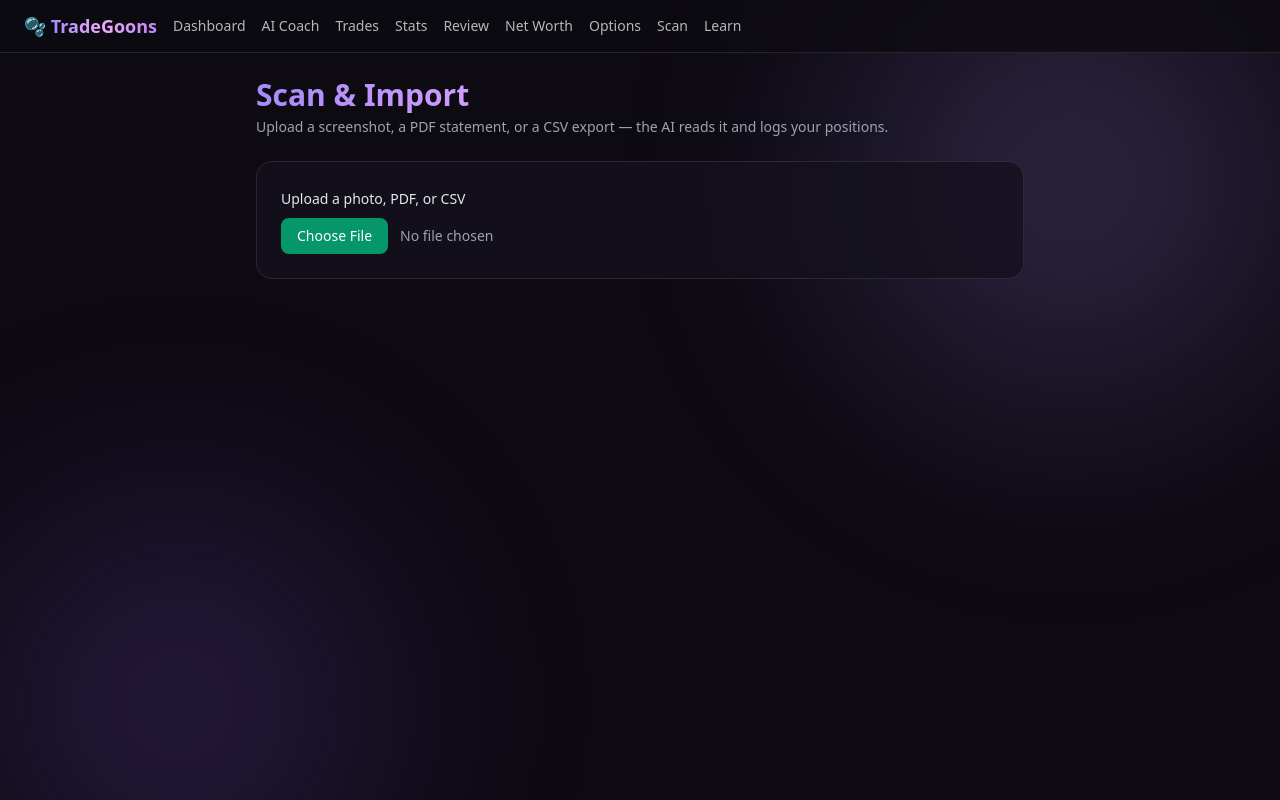
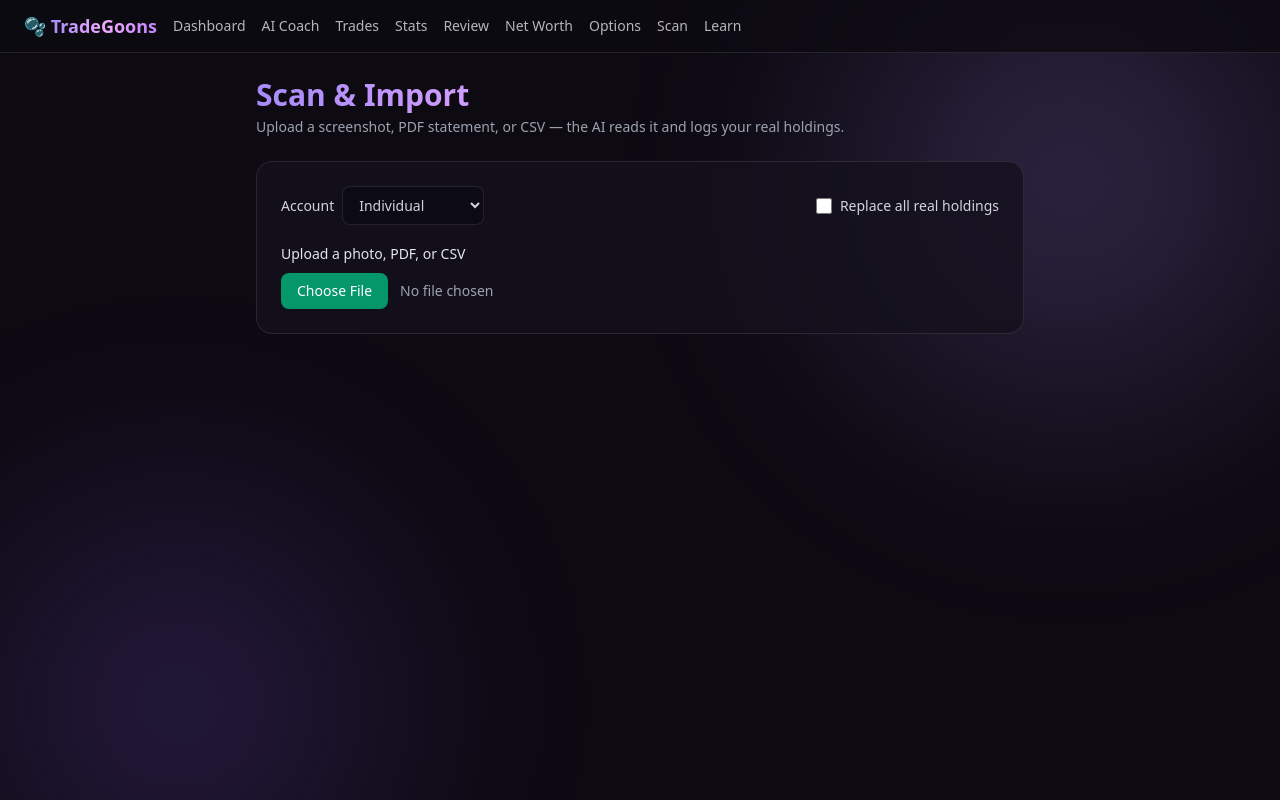
Before and after one commit to asoracca/tradejournal, a Next.js app: page /scan in a window 1280 px wide. Built offline with nearby package versions, Linux system fonts and the light colour scheme.

Commit message:
account types (Roth/Individual) + clean-replace rescan

```diff
--- a/app/api/trades/[id]/route.ts
+++ b/app/api/trades/[id]/route.ts
@@ -2,6 +2,7 @@ import { NextRequest, NextResponse } from "next/server";
 import { prisma } from "../../../../lib/db";
 
 const numOrNull = (v: unknown) => (v == null || v === "" ? null : Number(v));
+const dateOrNull = (v: unknown) => { if (!v) return null; const d = new Date(String(v)); return isNaN(d.getTime()) ? null : d; };
 
 export async function GET(_req: NextRequest, { params }: { params: { id: string } }) {
   const trade = await prisma.trade.findUnique({ where: { id: params.id }, include: { aiComment: true } });
@@ -20,7 +21,9 @@ export async function PATCH(req: NextRequest, { params }: { params: { id: string
   if (body.exitPrice !== undefined) data.exitPrice = numOrNull(body.exitPrice);
   if (body.stopLoss !== undefined) data.stopLoss = numOrNull(body.stopLoss);
   if (body.target !== undefined) data.target = numOrNull(body.target);
+  if (body.tradeDate !== undefined) data.tradeDate = dateOrNull(body.tradeDate);
   if (body.mode !== undefined) data.mode = body.mode === "REAL" ? "REAL" : "PAPER";
+  if (body.account !== undefined) data.account = body.account || "Individual";
   if (body.status !== undefined) data.status = body.status;
   if (body.optionType !== undefined) data.optionType = body.optionType || null;
   if (body.strike !== undefined) data.strike = body.strike ? Number(body.strike) : null;
--- a/app/api/trades/route.ts
+++ b/app/api/trades/route.ts
@@ -15,13 +15,14 @@ export async function POST(req: NextRequest) {
   const ticker = String(body.ticker).toUpperCase();
   const type = body.type, side = body.side;
   const mode = body.mode === "REAL" ? "REAL" : "PAPER";
+  const account = body.account || "Individual";
   const qty = Number(body.quantity), entry = Number(body.entryPrice);
   const optionType = body.optionType ?? null;
   const strike = body.strike ? Number(body.strike) : null;
   const expiration = body.expiration ?? null;
 
   const existing = await prisma.trade.findFirst({
-    where: { ticker, type, side, mode, status: "OPEN", ...(type === "OPTION" ? { optionType, strike, expiration } : {}) },
+    where: { ticker, type, side, mode, account, status: "OPEN", ...(type === "OPTION" ? { optionType, strike, expiration } : {}) },
   });
 
   if (existing) {
@@ -44,7 +45,7 @@ export async function POST(req: NextRequest) {
 
   const trade = await prisma.trade.create({
     data: {
-      ticker, type, side, mode, quantity: qty, entryPrice: entry,
+      ticker, type, side, mode, account, quantity: qty, entryPrice: entry,
       stopLoss: numOrNull(body.stopLoss), target: numOrNull(body.target), tradeDate: dateOrNull(body.tradeDate),
       optionType, strike, expiration,
       strategy: body.strategy ?? null, notes: body.notes ?? null, emotion: body.emotion ?? null, rulesFollowed: body.rulesFollowed ?? true,
--- a/app/scan/page.tsx
+++ b/app/scan/page.tsx
@@ -2,7 +2,9 @@
 
 import { useState, type ChangeEvent } from "react";
 
-type Pos = { ticker: string; type: string; side: string; quantity: number; entryPrice: number };
+type Pos = { ticker: string; type: string; side: string; quantity: number; entryPrice: number; tradeDate?: string | null };
+type T = { id: string; mode: string; status: string };
+const ACCOUNTS = ["Individual", "Roth IRA", "Traditional IRA", "401k", "Other"];
 
 function resizeImage(file: File): Promise<{ base64: string; dataUrl: string }> {
   return new Promise((resolve, reject) => {
@@ -28,7 +30,6 @@ function resizeImage(file: File): Promise<{ base64: string; dataUrl: string }> {
     reader.readAsDataURL(file);
   });
 }
-
 function readBase64(file: File): Promise<string> {
   return new Promise((resolve, reject) => {
     const r = new FileReader();
@@ -45,6 +46,8 @@ export default function ScanPage() {
   const [preview, setPreview] = useState<string | null>(null);
   const [fileName, setFileName] = useState<string | null>(null);
   const [added, setAdded] = useState(0);
+  const [account, setAccount] = useState("Individual");
+  const [replaceAll, setReplaceAll] = useState(false);
 
   async function handleFile(e: ChangeEvent<HTMLInputElement>) {
     const file = e.target.files?.[0];
@@ -63,14 +66,12 @@ export default function ScanPage() {
       } else if (name.endsWith(".csv") || name.endsWith(".txt") || file.type.includes("csv") || file.type.startsWith("text/")) {
         setFileName(file.name);
         payload = { text: await file.text() };
-      } else {
-        throw new Error("Unsupported file type. Upload an image, PDF, or CSV.");
-      }
+      } else { throw new Error("Unsupported file type. Upload an image, PDF, or CSV."); }
       const res = await fetch("/api/scan", { method: "POST", headers: { "Content-Type": "application/json" }, body: JSON.stringify(payload) });
       const data = await res.json();
       if (!res.ok) throw new Error(data.error || "Scan failed");
       setPositions(Array.isArray(data.positions) ? data.positions : []);
-      if (!data.positions || data.positions.length === 0) setError("Couldn't read any positions from that file. For a PDF use the holdings page; for a screenshot make it clear and close.");
+      if (!data.positions || data.positions.length === 0) setError("Couldn't read any positions. For a PDF use the holdings page; for a screenshot make it clear and close.");
     } catch (err) { setError((err as Error).message); }
     finally { setBusy(false); }
   }
@@ -84,8 +85,13 @@ export default function ScanPage() {
     setBusy(true); setError(null);
     let count = 0;
     try {
+      if (replaceAll) {
+        const all = await (await fetch("/api/trades")).json();
+        const realOpen = (Array.isArray(all) ? all : []).filter((t: T) => t.mode === "REAL" && t.status === "OPEN");
+        for (const t of realOpen) await fetch("/api/trades/" + t.id, { method: "DELETE" });
+      }
       for (const p of positions) {
-        const res = await fetch("/api/trades", { method: "POST", headers: { "Content-Type": "application/json" }, body: JSON.stringify({ ...p, mode: "REAL", replace: true, strategy: "Imported", notes: "Imported from file" }) });
+        const res = await fetch("/api/trades", { method: "POST", headers: { "Content-Type": "application/json" }, body: JSON.stringify({ ...p, mode: "REAL", account, replace: true, strategy: "Imported", notes: "Imported from file" }) });
         if (res.ok) count++;
       }
       setAdded(count); setPositions([]);
@@ -97,27 +103,35 @@ export default function ScanPage() {
     <div className="max-w-3xl mx-auto space-y-6">
       <header>
         <h1 className="text-3xl font-bold gradient-text">Scan &amp; Import</h1>
-        <p className="text-gray-400 text-sm mt-1">Upload a screenshot, a PDF statement, or a CSV export — the AI reads it and logs your positions.</p>
+        <p className="text-gray-400 text-sm mt-1">Upload a screenshot, PDF statement, or CSV — the AI reads it and logs your real holdings.</p>
       </header>
 
-      <div className="card p-6">
+      <div className="card p-6 space-y-4">
+        <div className="flex flex-wrap items-center gap-3">
+          <label className="text-sm text-gray-300 flex items-center gap-2">Account
+            <select className="input w-auto" value={account} onChange={(e) => setAccount(e.target.value)}>{ACCOUNTS.map((a) => <option key={a}>{a}</option>)}</select>
+          </label>
+          <label className="text-sm text-gray-300 flex items-center gap-2 ml-auto">
+            <input type="checkbox" checked={replaceAll} onChange={(e) => setReplaceAll(e.target.checked)} className="accent-violet-500 w-4 h-4" />
+            Replace all real holdings
+          </label>
+        </div>
         <label className="block">
           <span className="text-sm text-gray-200">Upload a photo, PDF, or CSV</span>
-          <input type="file" accept="image/*,.pdf,.csv,.txt" onChange={handleFile} disabled={busy}
-            className="mt-2 block w-full text-sm text-gray-400 file:mr-3 file:rounded-lg file:border-0 file:bg-emerald-600 file:px-4 file:py-2 file:text-white hover:file:bg-emerald-500" />
+          <input type="file" accept="image/*,.pdf,.csv,.txt" onChange={handleFile} disabled={busy} className="mt-2 block w-full text-sm text-gray-400 file:mr-3 file:rounded-lg file:border-0 file:bg-emerald-600 file:px-4 file:py-2 file:text-white hover:file:bg-emerald-500" />
         </label>
-        {busy && <p className="text-pink-300 text-sm mt-3">Reading file…</p>}
-        {error && <p className="text-red-400 text-sm mt-3">⚠ {error}</p>}
-        {preview && <img src={preview} alt="preview" className="mt-4 max-h-48 rounded-lg border border-gray-800" />}
-        {fileName && !preview && <p className="mt-3 text-sm text-gray-300">📄 {fileName}</p>}
+        {replaceAll && <p className="text-xs text-amber-300">⚠ This will delete your current Real open holdings and import this file fresh.</p>}
+        {busy && <p className="text-pink-300 text-sm">Working…</p>}
+        {error && <p className="text-red-400 text-sm">⚠ {error}</p>}
+        {preview && <img src={preview} alt="preview" className="mt-2 max-h-48 rounded-lg border border-white/10" />}
+        {fileName && !preview && <p className="text-sm text-gray-300">📄 {fileName}</p>}
       </div>
 
-      {added > 0 && <div className="card p-4 text-emerald-300 text-sm">✓ Added {added} position(s) to your journal. Check the Dashboard.</div>}
+      {added > 0 && <div className="card p-4 text-emerald-300 text-sm">✓ Imported {added} position(s) into {account}. Check the Dashboard (Real view).</div>}
 
       {positions.length > 0 && (
         <div className="card p-6 space-y-4">
-          <h2 className="font-semibold">Review before adding</h2>
-          <p className="text-xs text-gray-400">Check each row against your file and fix anything the AI misread.</p>
+          <h2 className="font-semibold">Review before adding to {account}</h2>
           <div className="space-y-2">
             {positions.map((p, i) => (
               <div key={i} className="grid grid-cols-12 gap-2 items-center">
@@ -130,7 +144,7 @@ export default function ScanPage() {
               </div>
             ))}
           </div>
-          <button onClick={addAll} disabled={busy} className="bg-emerald-600 hover:bg-emerald-500 disabled:opacity-50 rounded-lg px-5 py-2.5 font-medium">{busy ? "Adding…" : "Add all to journal"}</button>
+          <button onClick={addAll} disabled={busy} className="bg-emerald-600 hover:bg-emerald-500 disabled:opacity-50 rounded-lg px-5 py-2.5 font-medium">{busy ? "Adding…" : (replaceAll ? "Replace & import" : "Add all to " + account)}</button>
         </div>
       )}
     </div>
```
Also changed, not shown: 1 other file (tests, documents, lock files or other folders).
